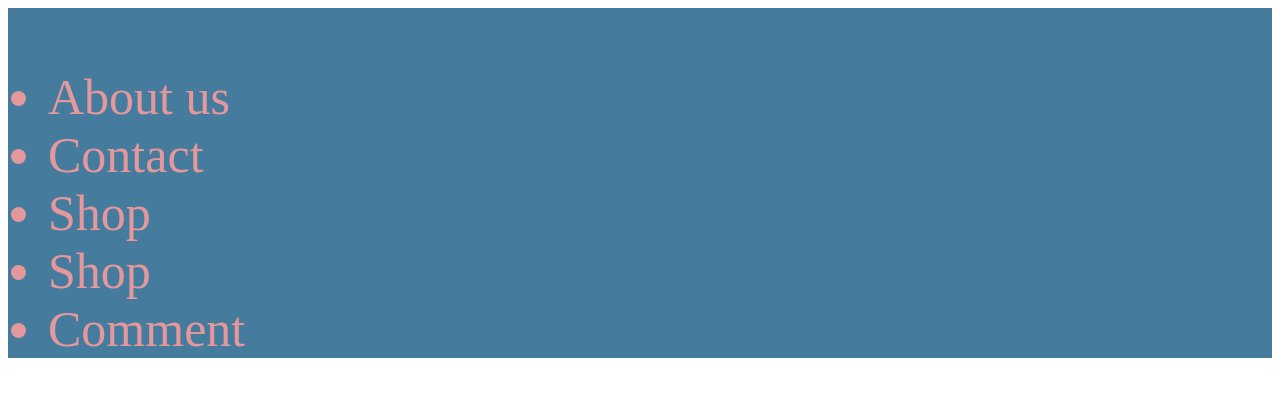
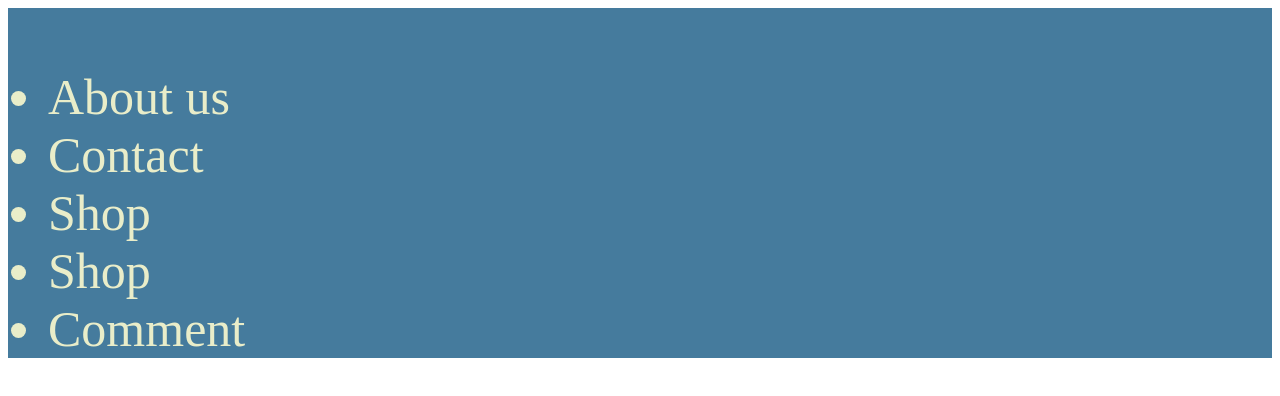
Before and after one commit to funkyHCIguru/github_test, a plain HTML site: page index.html in a window 1280 px wide. Drawn offline with Linux system fonts and the light colour scheme.

Commit message:
change color

```diff
--- a/style.css
+++ b/style.css
@@ -6,6 +6,6 @@
 }
 
 .wrap_list {
-    color: #e5989b;
+    color: #e9edc9;
 
 }
```
